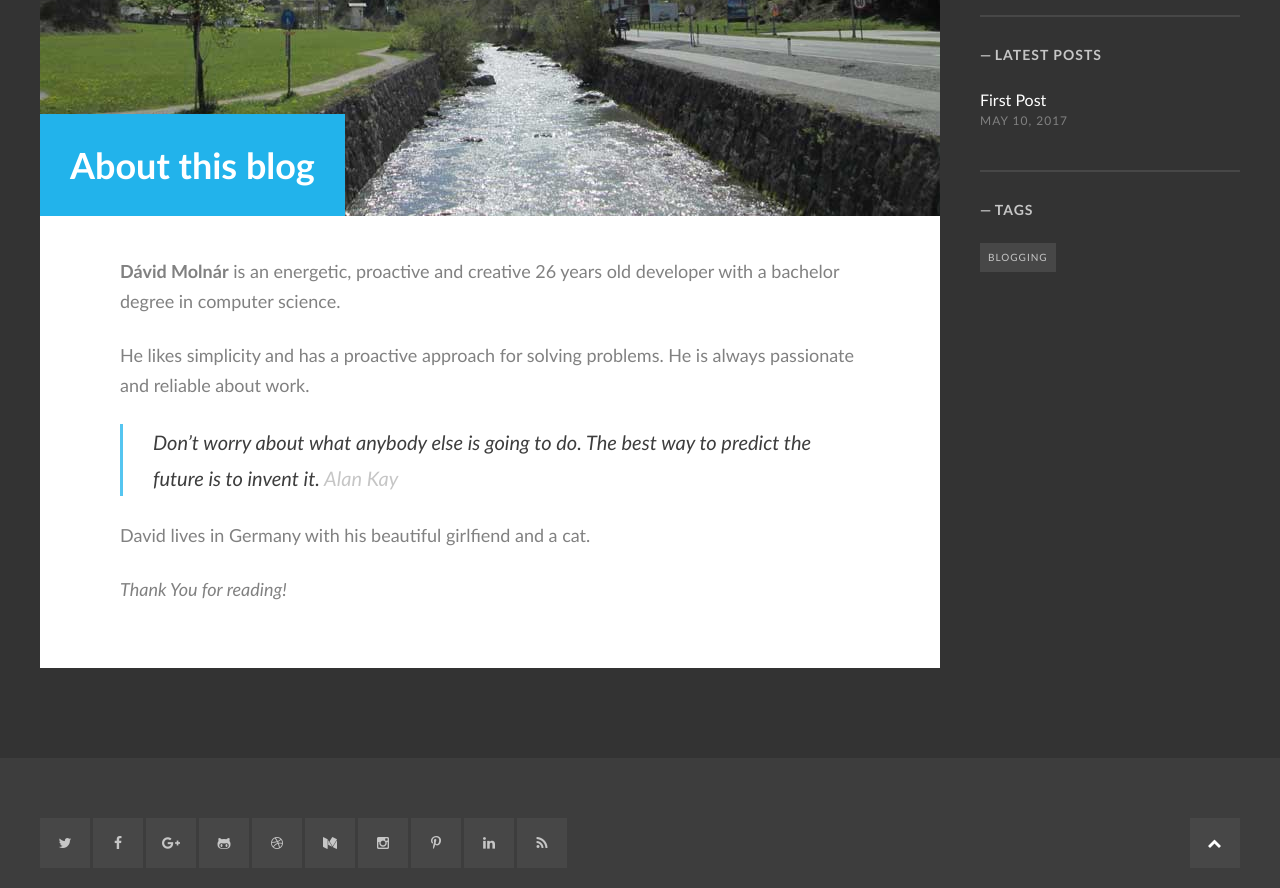
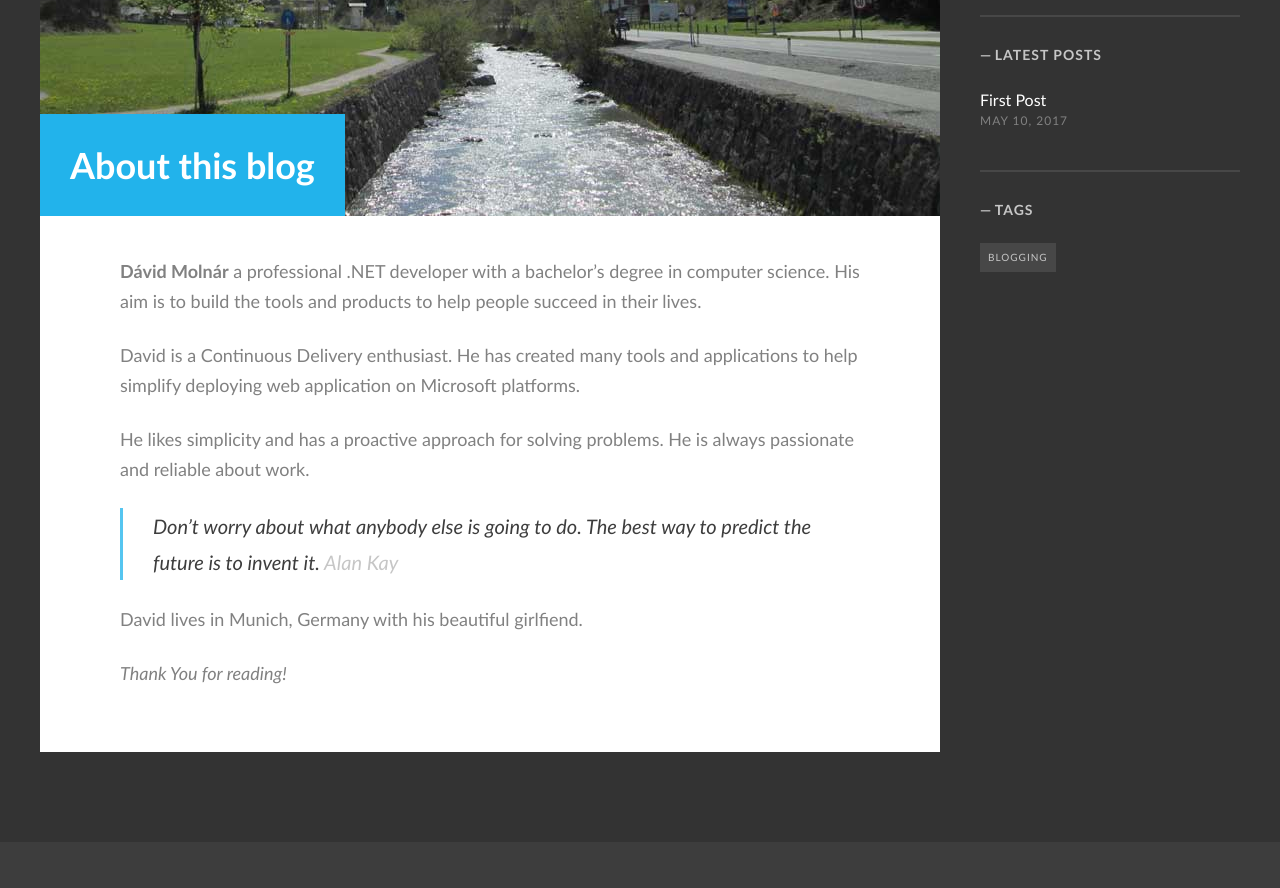
Before and after one commit to mdavid626/blog, a Jekyll site: the page built from about.md, in a window 1280 px wide and 900 px high, scrolled down 627 px. Shown: the top 888 px of the window. Built offline with Jekyll 4.4.1, drawn with Linux system fonts in a browser that asks for light colours; some web fonts are replaced.

Commit message:
update about

```diff
--- a/about.md
+++ b/about.md
@@ -5,13 +5,15 @@ description: About Dávid Molnár
 banner_image: aboutPage.jpg
 ---
 
-**Dávid Molnár** is an energetic, proactive and creative 26 years old developer with a bachelor degree in computer science.
+**Dávid Molnár** a professional .NET developer with a bachelor’s degree in computer science. His aim is to build the tools and products to help people succeed in their lives.
+
+David is a Continuous Delivery enthusiast. He has created many tools and applications to help simplify deploying web application on Microsoft platforms.
 
 He likes simplicity and has a proactive approach for solving problems. He is always passionate and reliable about work.
 
 >Don't worry about what anybody else is going to do. The best way to predict the future is to invent it. <cite>Alan Kay</cite>
 
-David lives in Germany with his beautiful girlfiend and a cat.
+David lives in Munich, Germany with his beautiful girlfiend.
 
 
 *Thank You for reading!*
```
